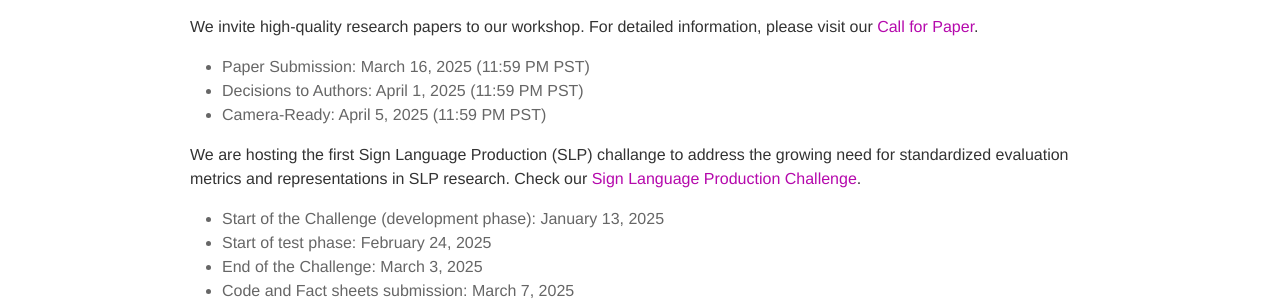
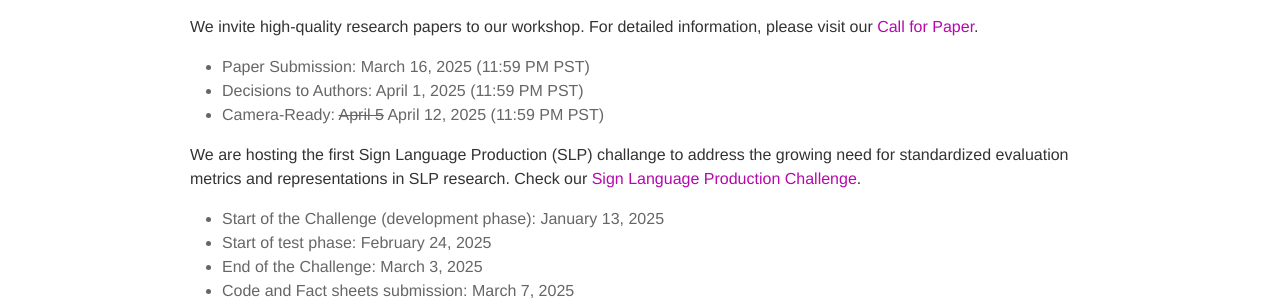
Before and after one commit to slrtpworkshop/slrtpworkshop.github.io, a Jekyll site: the page built from _pages/00_home.md, in a window 1280 px wide and 900 px high, scrolled down 977 px. Shown: the part 154-454 px from the top of the window. Built offline with Jekyll 4.4.1, drawn with Linux system fonts in a browser that asks for light colours; nearby versions of some CDN libraries.

Commit message:
Update 00_home.md

```diff
--- a/_pages/00_home.md
+++ b/_pages/00_home.md
@@ -44,7 +44,7 @@ We invite high-quality research papers to our workshop. For detailed information
 
 - Paper Submission: March 16, 2025 (11:59 PM PST)
 - Decisions to Authors: April 1, 2025 (11:59 PM PST)
-- Camera-Ready: April 5, 2025 (11:59 PM PST)
+- Camera-Ready: ~~April 5~~ April 12, 2025 (11:59 PM PST)
 
 We are hosting the first Sign Language Production (SLP) challange to address the growing need for standardized evaluation metrics and representations in SLP research. Check our [Sign Language Production Challenge](https://www.codabench.org/competitions/4854/).
 - Start of the Challenge (development phase): January 13, 2025
```
